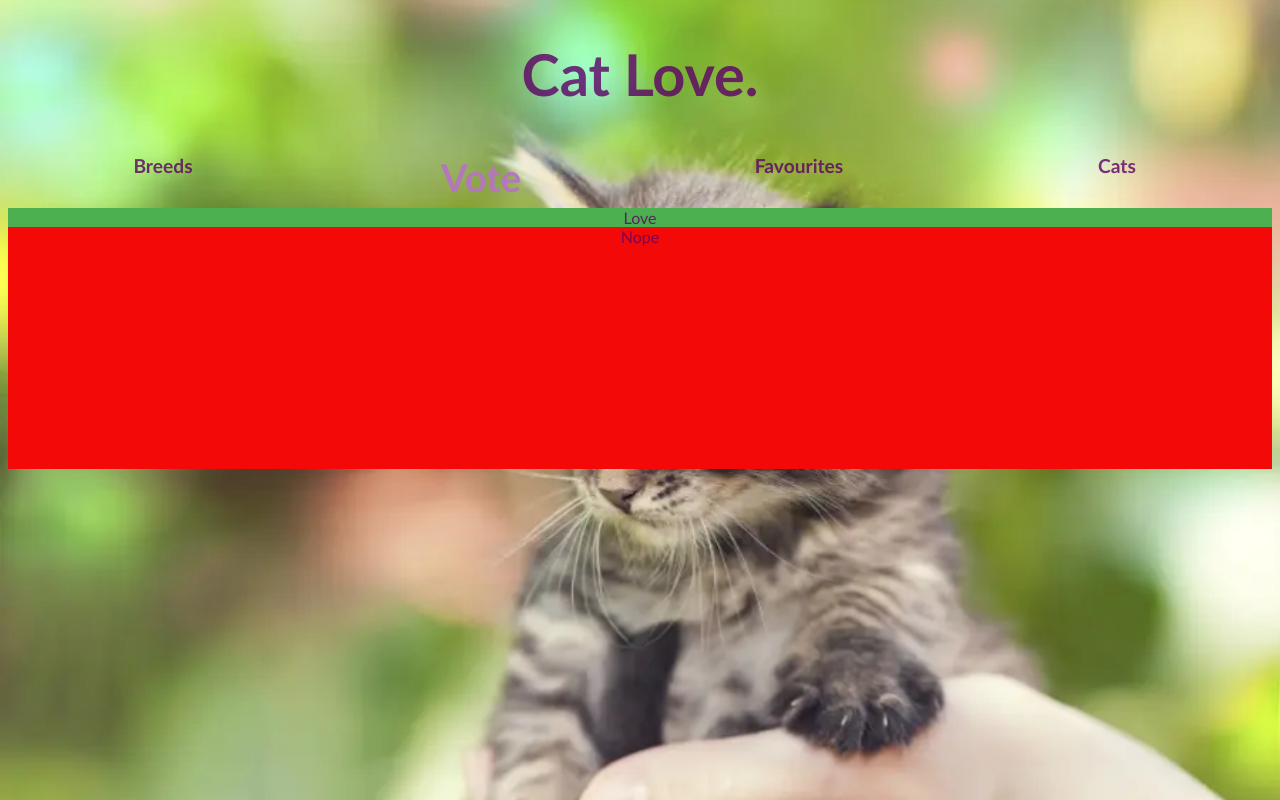
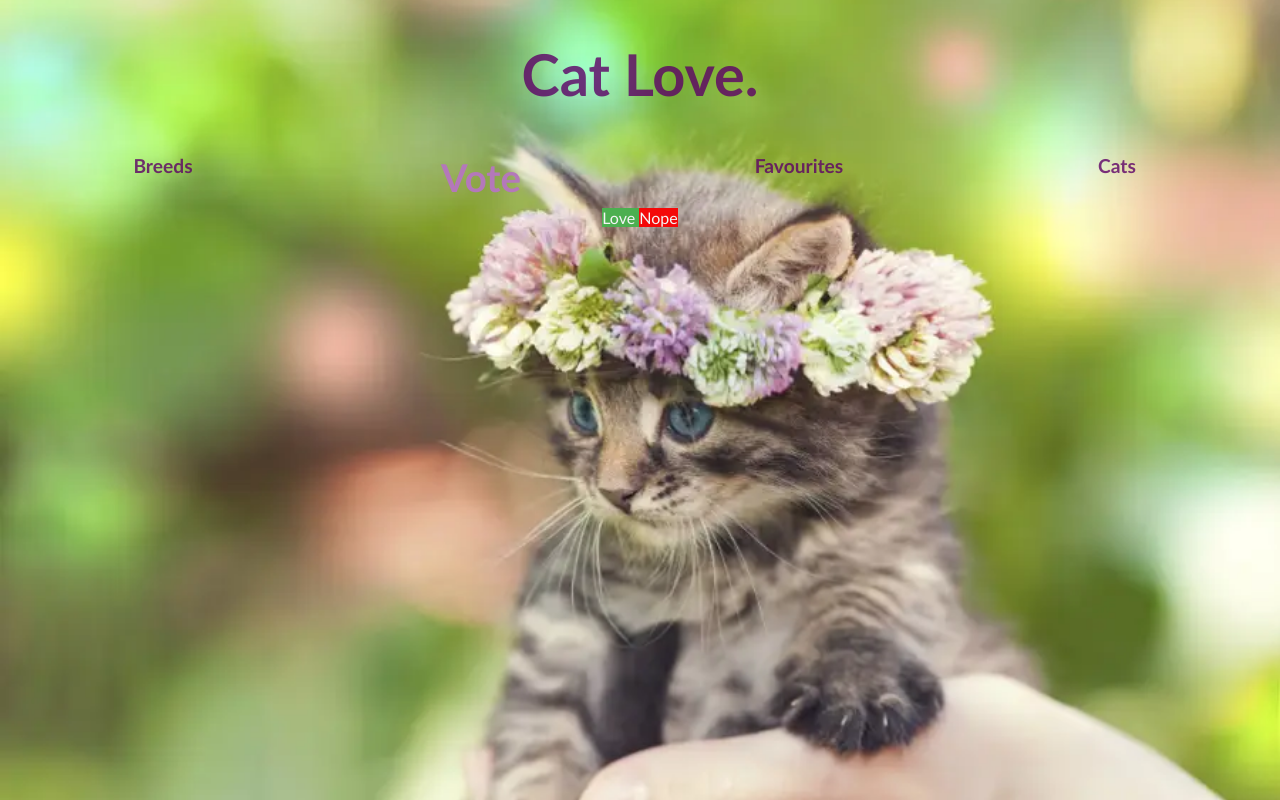
Before and after one commit to RachChil/Cat, a plain HTML site: page WebPage/index.html in a window 1280 px wide. Both pictures are taken after a click on the link "Vote". Drawn offline with Linux system fonts and the light colour scheme; no server answers.

Commit message:
breed selector updated

```diff
--- a/WebPage/index.html
+++ b/WebPage/index.html
@@ -14,7 +14,7 @@
     <div class="intro">
         <h1> Cat Love.</h1>
         <nav>
-            <a href="#">Breeds</a>
+            <a href="#" onClick="storedBreeds()">Breeds</a>
             <a href="#" onClick="showVoteOptions()">Vote</a>
             <a href="#" onClick="showHistoricVotes()">Favourites</a>
             <a href="#" onClick="catImages()">Cats</a>
@@ -64,9 +64,13 @@
         </div>
     </div>
 
+    <!-- Cats Only Tab -->
     <div id="cats-only">
 
     </div>
+
+
+
 </body>
 
 </html>
--- a/WebPage/style.css
+++ b/WebPage/style.css
@@ -122,18 +122,19 @@ nav a:focus {
 /* Green thumb/red thumb */
 #button_love {
     background-color: #4CAF50;
-    padding: 0;
-    /* Green */
+    margin: auto;
+    display: inline;
+    color: whitesmoke
+        /* Green */
 
 }
 
 #button_nope {
     background-color: #f40909;
-    padding: 0;
-
-    /* Red */
+    margin: auto;
+    display: inline;
+    color: whitesmoke
+        /* Red */
 }
 
 /* Put voting system in a border/box define height*/
-
-/* Favourites layout like history*/
```
